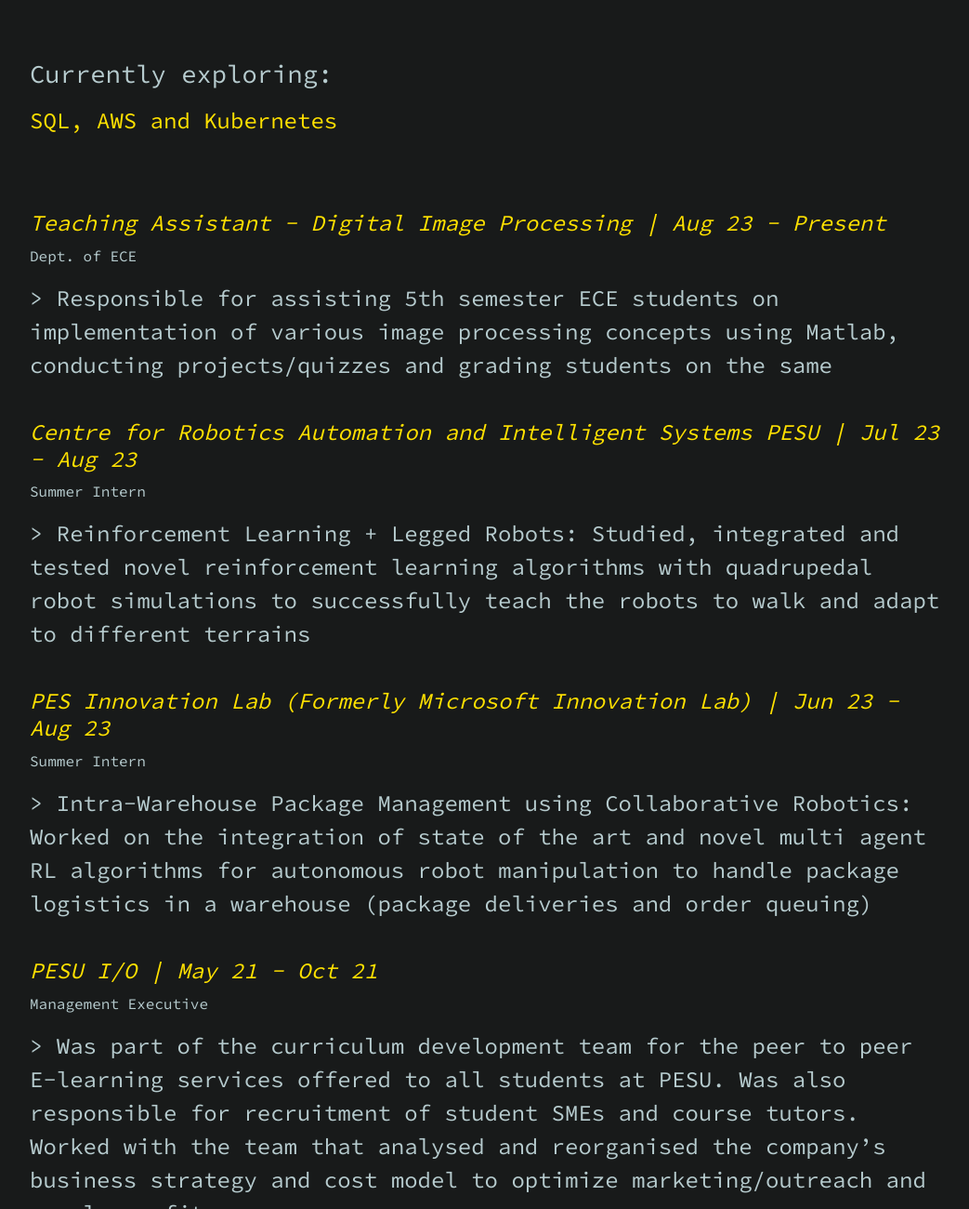
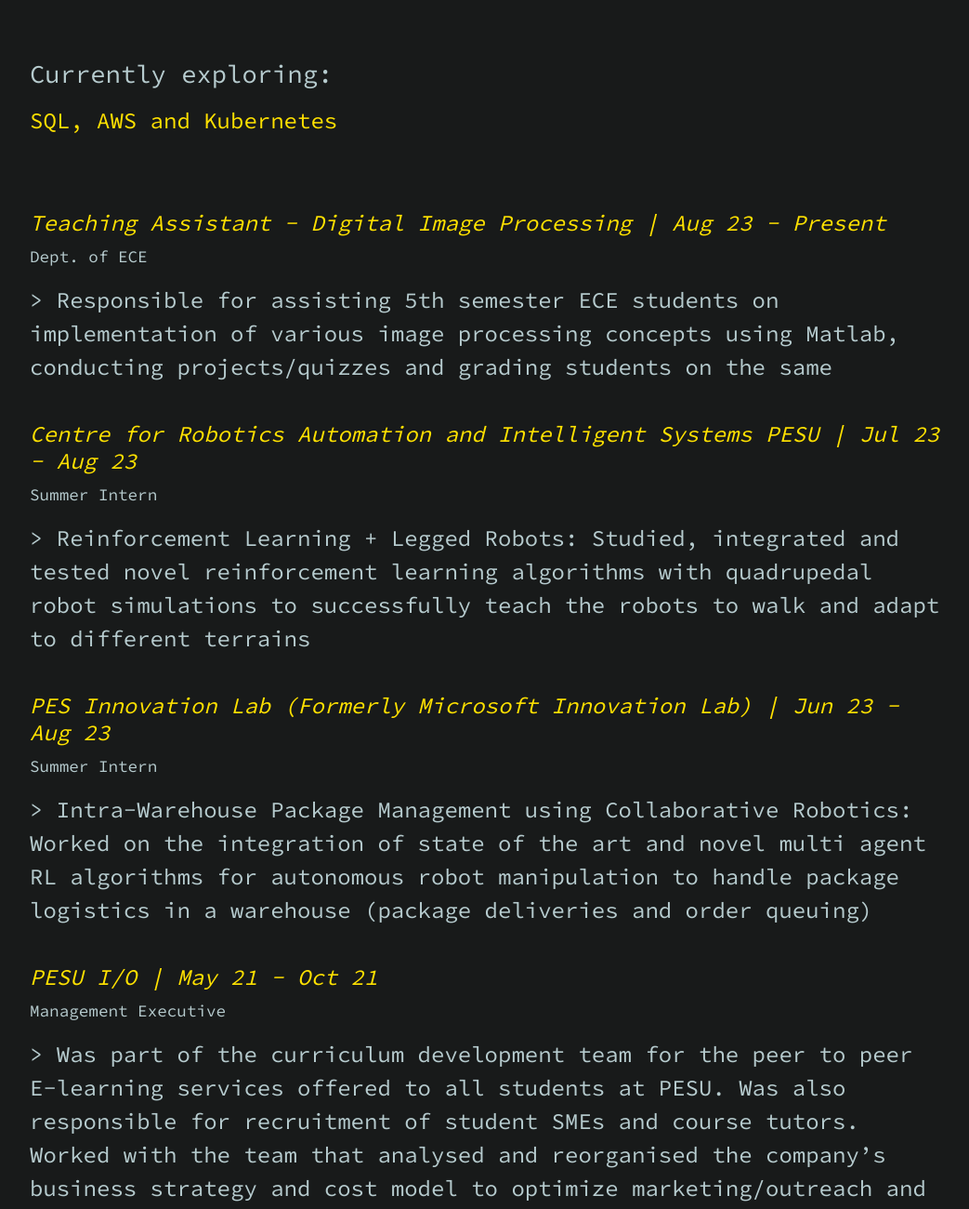
Before and after one commit to Rohanmrao/Rohanmrao.github.io, a website: page html/landing.html in a window 1280 px wide. Shown: the part 1374-2674 px from the top of the page at 93% size, without its empty margins (232-1275 px from the left). Drawn offline with nearby package versions, Linux system fonts and the light colour scheme.

Commit message:
font sizes

```diff
--- a/html/landing.html
+++ b/html/landing.html
@@ -109,21 +109,21 @@
               <div class = "col-lg-4 center">
 
                 <h1 style="font-size: 1.5rem; font-style: italic;">Teaching Assistant - Digital Image Processing | Aug 23 - Present</h1>
-                <p style="font-size: 1rem;">Dept. of ECE</p>
+                <p style="font-size: 1.1rem;">Dept. of ECE</p>
                 <p style="font-size: 1.5rem;"> > Responsible for assisting 5th semester ECE students on implementation of various image processing concepts using Matlab, conducting projects/quizzes and grading students on the same</p><br>
 
                 <h1 style="font-size: 1.5rem; font-style: italic;">Centre for Robotics Automation and Intelligent Systems PESU | Jul 23 - Aug 23</h1>
-                <p style="font-size: 1rem;">Summer Intern</p>
+                <p style="font-size: 1.1rem;">Summer Intern</p>
                 <p style="font-size: 1.5rem;"> > Reinforcement Learning + Legged Robots: Studied, integrated and tested novel reinforcement learning
                   algorithms with quadrupedal robot simulations to successfully teach the robots to walk and adapt to different terrains</p><br>
 
                 <h1 style="font-size: 1.5rem; font-style: italic;">PES Innovation Lab (Formerly Microsoft Innovation Lab) | Jun 23 - Aug 23</h1>
-                <p style="font-size: 1rem;">Summer Intern</p>
+                <p style="font-size: 1.1rem;">Summer Intern</p>
                 <p style="font-size: 1.5rem;"> > Intra-Warehouse Package Management using Collaborative Robotics: Worked on the integration of state
                   of the art and novel multi agent RL algorithms for autonomous robot manipulation to handle package logistics in a warehouse (package deliveries and order queuing)</p><br>
 
                 <h1 style="font-size: 1.5rem; font-style: italic;">PESU I/O | May 21 - Oct 21</h1>
-                <p style="font-size: 1rem;">Management Executive</p>
+                <p style="font-size: 1.1rem;">Management Executive</p>
                 <p style="font-size: 1.5rem;"> > Was part of the curriculum development team for the peer to peer E-learning services offered to all students at PESU. Was also responsible for recruitment of student SMEs and course tutors. Worked with the team that analysed and reorganised the company’s business strategy and cost model to optimize marketing/outreach and yearly profit</p><br>
 
               </div>
```
